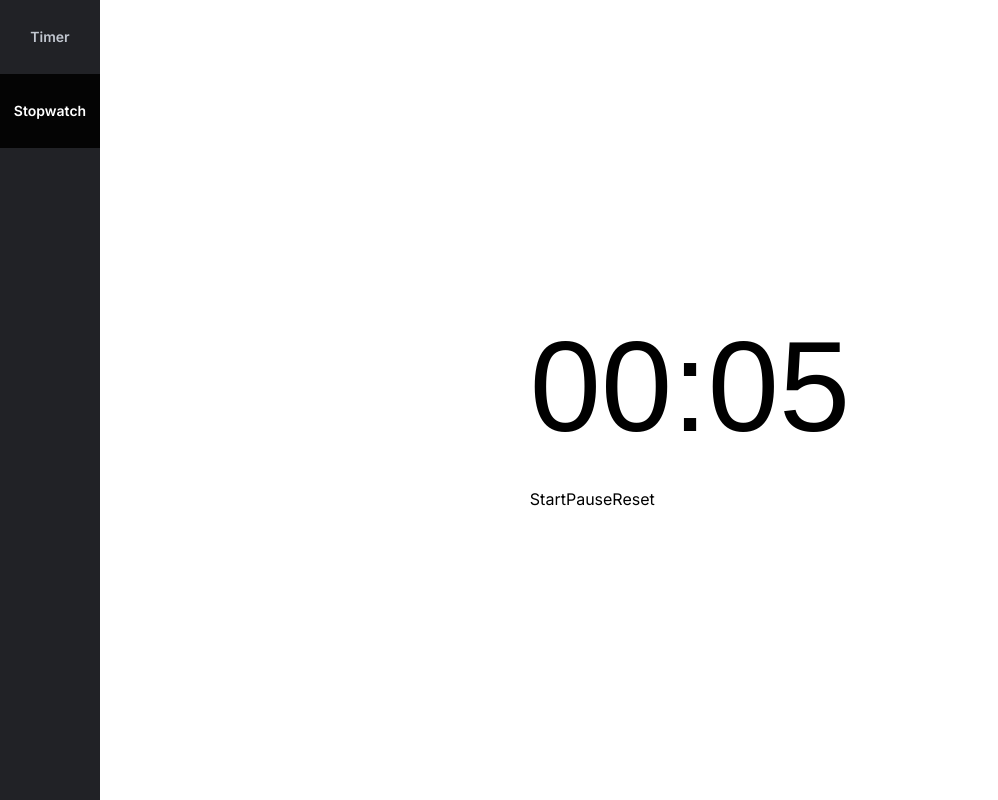
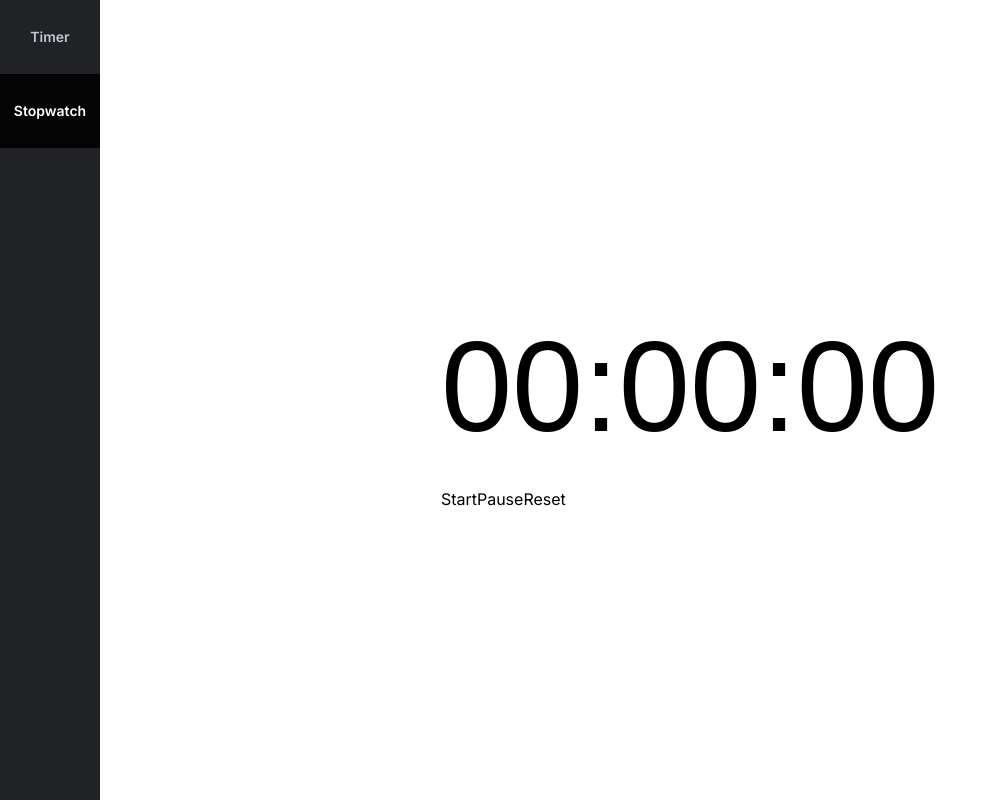
Before and after one commit to ChoChungEun/timer, a Next.js app: page /stopwatch in a window 1280 px wide. Shown: the whole page, without its empty margins (0-998 px from the left). Built offline with nearby package versions, Linux system fonts and the light colour scheme; a web font is replaced by a local one.

Commit message:
add stopwatch

```diff
--- a/components/Stopwatch/Stopwatch.tsx
+++ b/components/Stopwatch/Stopwatch.tsx
@@ -1,31 +1,39 @@
 "use client";
-import React from "react";
-import { useStopwatch } from "react-timer-hook";
+import React, { useState, useRef, FunctionComponent } from "react";
 
-const StopWatch = () => {
-  const {
-    totalSeconds,
-    seconds,
-    minutes,
-    hours,
-    days,
-    isRunning,
-    start,
-    pause,
-    reset,
-  }: any = useStopwatch({ autoStart: true });
+const StopWatch: FunctionComponent = () => {
+  const [timer, setTimer] = useState<number>(0);
+  const countRef = useRef<NodeJS.Timeout | null>(null);
 
-  const newValue = (value: any) =>
-    value < 10 && value >= 0 ? "0" + value : value;
+  const handleStart = () => {
+    countRef.current = setInterval(() => {
+      setTimer((timer) => timer + 1);
+    }, 1000);
+  };
+
+  const handlePause = () => {
+    clearInterval(countRef.current!);
+  };
+
+  const handleReset = () => {
+    clearInterval(countRef.current!);
+    setTimer(0);
+  };
+
+  const hours = Math.floor(timer / 3600);
+  const minutes = Math.floor((timer % 3600) / 60);
+  const seconds = timer % 60;
 
   return (
     <div>
-      <div className="font-timer text-[128px]">
-        <span>{newValue(minutes)}</span>:<span>{newValue(seconds)}</span>
-      </div>
-      <button onClick={start}>Start</button>
-      <button onClick={pause}>Pause</button>
-      <button onClick={reset}>Reset</button>
+      <p className="font-timer text-[128px]">{`${hours
+        .toString()
+        .padStart(2, "0")}:${minutes.toString().padStart(2, "0")}:${seconds
+        .toString()
+        .padStart(2, "0")}`}</p>
+      <button onClick={handleStart}>Start</button>
+      <button onClick={handlePause}>Pause</button>
+      <button onClick={handleReset}>Reset</button>
     </div>
   );
 };
```
